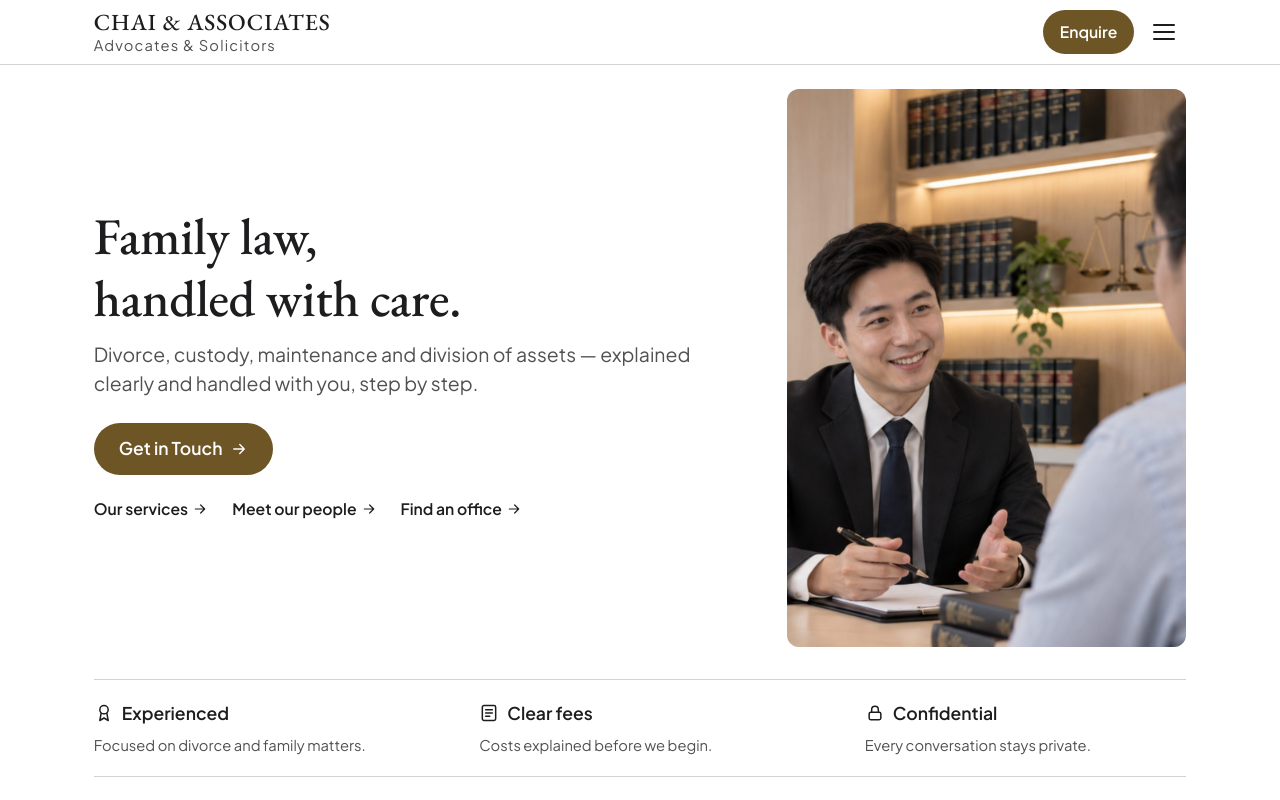
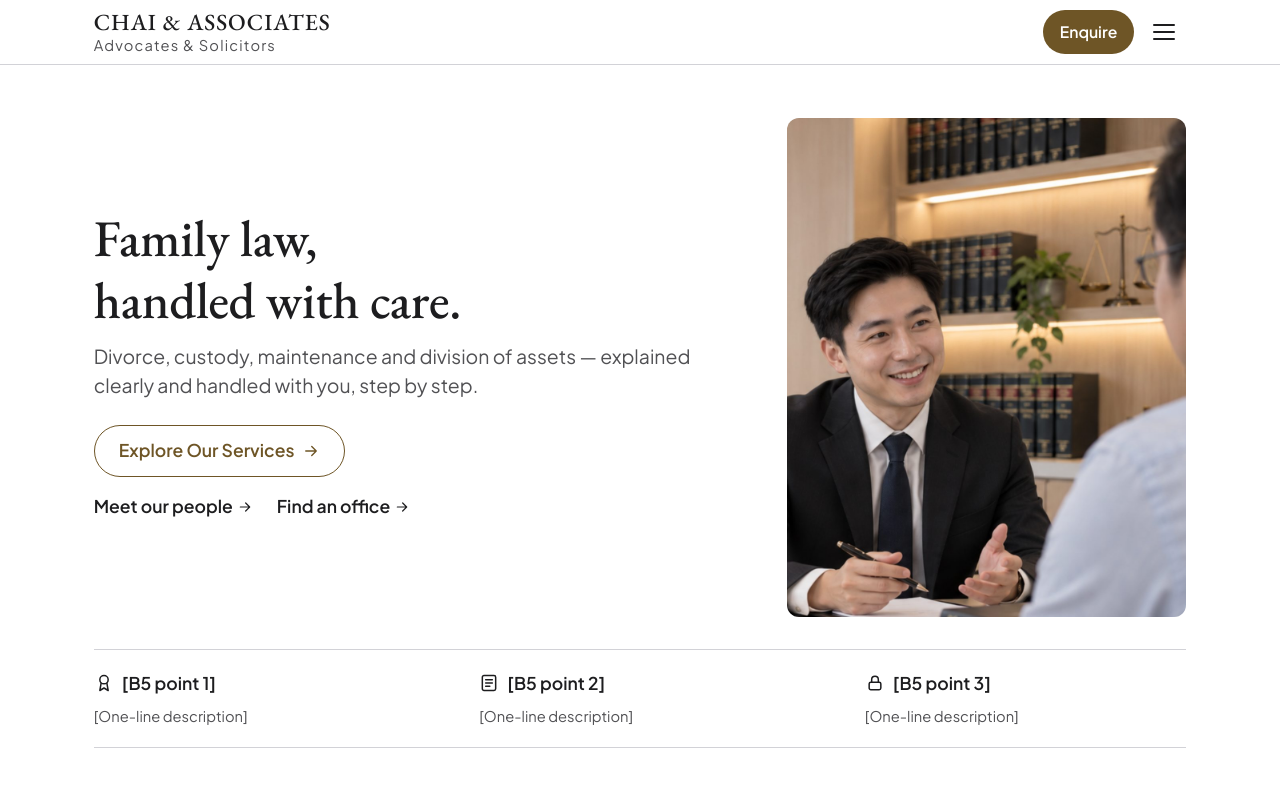
Before and after one commit to chai-associates/website, a Next.js app: page /en in a window 1280 px wide. Shown: the top 800 px of the page. Built offline with nearby package versions, Linux system fonts and the light colour scheme.

Commit message:
Homepage cleanup: hero outline CTA, B5 points, blocks only

```diff
--- a/app/[lang]/page.tsx
+++ b/app/[lang]/page.tsx
@@ -3,17 +3,15 @@
 // ───────────────────────────────────────────────────────────────
 // 区块顺序：① 首屏  ② 服务范围  ③ 我们的团队  ④ 联系我们
 //   用 Cmd + F 搜「① 首屏」等标题就能跳到该区块。
-// 样式规则：
-// · 颜色 / 字号 / 间距 只用 tokens（例如 text-ink-muted、text-lead、gap-4、md:gap-12）
-//   字号是流体的，会跟着荧幕大小自动缩放，不需要另外写手机版 / 电脑版字号
-// · 共用积木（按钮、卡片、照片卡片、滑动列）来自 globals.css
-// · 只属于这一页的调整（几栏、比例、位置）直接写在下面的 className
+// 样式规则（跟其他页一样）：
+// · 视觉样式只用 globals.css 的积木（hero、points、photo-card、scroll-row、tabs……）
+// · 只属于这一页的排版（几栏、比例、位置、高度）直接写在下面的 className
 // 律所资料、服务清单、办事处来自 lib/site.ts（全站共用）。
 // ═══════════════════════════════════════════════════════════════
 import type { Metadata } from "next";
 import Image from "next/image";
 import Link from "next/link";
-import { cities, cityOf, common, displayName, firm, initials, isLang, mapsLink, offices, roles, serviceCategories, team, whatsappLink, type Lang } from "@/lib/site";
+import { cities, cityOf, common, displayName, firm, initials, isLang, mapsLink, offices, roles, serviceCategories, team, type Lang } from "@/lib/site";
 
 // ─────────────────────────────────────────────
 // 这一页的文字（中英对照）
@@ -34,18 +32,18 @@ const text = {
       zh: "离婚、抚养权、赡养费与财产分割，我们用清楚易懂的方式陪你处理每一步。",
       en: "Divorce, custody, maintenance and division of assets — explained clearly and handled with you, step by step.",
     },
-    cta: { zh: "预约咨询", en: "Get in Touch" },
+    cta: { zh: "了解我们的服务", en: "Explore Our Services" },
     jumps: [
-      { href: "#services", label: { zh: "查看服务范围", en: "Our services" } },
       { href: "#people", label: { zh: "认识我们的团队", en: "Meet our people" } },
       { href: "#contact", label: { zh: "联系我们", en: "Find an office" } },
     ],
     image: "/images/hero/hero-bg.jpg",
     imageAlt: { zh: "律师与客户进行咨询", en: "A lawyer in a consultation with a client" },
+    // 首屏 3 点：⚠ 占位，照「律所问卷」B5 的答案替换（图示也按内容换：award / receipt / lock，或在下面 Icon 加新的）
     points: [
-      { icon: "award", title: { zh: "多年经验", en: "Experienced" }, desc: { zh: "专注离婚与家事案件，熟悉每一个程序。", en: "Focused on divorce and family matters." } },
-      { icon: "receipt", title: { zh: "收费透明", en: "Clear fees" }, desc: { zh: "开始之前先说明费用，清楚明白。", en: "Costs explained before we begin." } },
-      { icon: "lock", title: { zh: "隐私保密", en: "Confidential" }, desc: { zh: "所有咨询内容都严格保密。", en: "Every conversation stays private." } },
+      { icon: "award", title: { zh: "[B5 第 1 点]", en: "[B5 point 1]" }, desc: { zh: "[一句话说明]", en: "[One-line description]" } },
+      { icon: "receipt", title: { zh: "[B5 第 2 点]", en: "[B5 point 2]" }, desc: { zh: "[一句话说明]", en: "[One-line description]" } },
+      { icon: "lock", title: { zh: "[B5 第 3 点]", en: "[B5 point 3]" }, desc: { zh: "[一句话说明]", en: "[One-line description]" } },
     ],
   },
 
@@ -53,7 +51,6 @@ const text = {
   services: {
     tag: { zh: "服务范围", en: "Our services" },
     title: { zh: "我们可以怎么帮你", en: "How we can help" },
-    more: { zh: "了解", en: "Learn more" },
   },
 
   // ③ 我们的团队（成员资料在 lib/site.ts 的 team）
@@ -103,37 +100,37 @@ export default async function HomePage({ params }: PageProps<"/[lang]">) {
   return (
     <>
       {/* ═════════ ① 首屏 ═════════
-          占满第一个画面（扣掉页首），底部让出浮动 WhatsApp 按钮的位置。
-          左文字 : 右照片 = 1.618 : 1（黄金比例），手机和电脑都左右并排。 */}
-      <section className="flex min-h-[calc(100svh-var(--header-h))] py-6">
-        <div className="container flex flex-col gap-8">
-          <div className="grid flex-1 grid-cols-[1.618fr_1fr] gap-3 md:gap-12">
-            <div className="flex min-w-0 flex-col justify-center">
+          占满第一个画面（扣掉页首）。左文字 : 右照片 = 1.618 : 1（黄金比例），手机和电脑都左右并排。
+          照片用人像 4:5（photo-frame-portrait），窄栏里也看得清楚。 */}
+      <section className="hero flex min-h-[calc(100svh-var(--header-h))] py-6">
+        <div className="container flex flex-col justify-center gap-8">
+          <div className="grid grid-cols-[1.618fr_1fr] items-center gap-3 md:gap-12">
+            <div className="min-w-0">
               <h1>{hero.title[lang]}</h1>
-              <p className="muted mt-3 text-lead">{hero.sub[lang]}</p>
-              <div className="mt-6">
-                <a className="btn btn-cta" href={whatsappLink(lang)} target="_blank" rel="noopener">
+              <p>{hero.sub[lang]}</p>
+              <div className="btn-row">
+                <Link className="btn btn-outline" href={`/${lang}/services`}>
                   {hero.cta[lang]} <Icon name="arrow" size={18} />
-                </a>
+                </Link>
               </div>
-              <nav className="mt-3 flex flex-col items-start md:flex-row md:gap-6" aria-label={lang === "zh" ? "快速跳转" : "Jump to"}>
+              <nav className="btn-row" aria-label={lang === "zh" ? "快速跳转" : "Jump to"}>
                 {hero.jumps.map((j) => (
-                  <a key={j.href} className="text-link text-small" href={j.href}>{j.label[lang]} <Icon name="arrow" size={16} /></a>
+                  <a key={j.href} className="text-link" href={j.href}>{j.label[lang]} <Icon name="arrow" size={16} /></a>
                 ))}
               </nav>
             </div>
 
-            <div className="photo-frame min-w-0">
-              {/* objectPosition：照片焦点，保证手机窄框里律师在画面内 */}
+            <div className="photo-frame photo-frame-portrait min-w-0">
+              {/* objectPosition：照片焦点，保证窄框里律师在画面内 */}
               <Image src={hero.image} alt={hero.imageAlt[lang]} fill preload sizes="40vw" style={{ objectPosition: "30% 25%" }} />
             </div>
           </div>
 
-          <ul className="grid grid-cols-3 gap-4 border-y border-line py-5 md:gap-16">
+          <ul className="points">
             {hero.points.map((p) => (
               <li key={p.icon} className="min-w-0">
-                <p className="flex flex-col gap-1 text-body font-semibold md:flex-row md:items-center md:gap-2"><Icon name={p.icon} /> {p.title[lang]}</p>
-                <p className="muted mt-2 text-caption">{p.desc[lang]}</p>
+                <strong><Icon name={p.icon} /> {p.title[lang]}</strong>
+                <p>{p.desc[lang]}</p>
               </li>
             ))}
           </ul>
@@ -155,9 +152,9 @@ export default async function HomePage({ params }: PageProps<"/[lang]">) {
                 {c.image && <Image src={c.image} alt="" fill sizes="(min-width: 860px) 33vw, 100vw" />}
                 <div>
                   <h3>{c.title[lang]}</h3>
-                  <p className="mt-1 text-small">{c.short[lang]}</p>
+                  <p>{c.short[lang]}</p>
                 </div>
-                <span className="btn btn-light btn-sm photo-card-action">{text.services.more[lang]} <Icon name="arrow" size={16} /></span>
+                <span className="btn btn-light btn-sm photo-card-action">{common.readMore[lang]} <Icon name="arrow" size={16} /></span>
               </Link>
             ))}
           </div>
@@ -184,7 +181,7 @@ export default async function HomePage({ params }: PageProps<"/[lang]">) {
               </Link>
             ))}
           </div>
-          <p className="muted mt-3 text-caption md:hidden">{people.swipe[lang]}</p>
+          <p className="scroll-hint">{people.swipe[lang]}</p>
         </div>
       </section>
 
@@ -195,7 +192,7 @@ export default async function HomePage({ params }: PageProps<"/[lang]">) {
           <div className="section-head">
             <p className="tag">{contact.tag[lang]}</p>
             <h2>{contact.title[lang]}</h2>
-            <p className="muted mt-2 text-lead">{firm.hours[lang]}</p>
+            <p>{firm.hours[lang]}</p>
           </div>
 
           {/* 选城市：选中的变黑底，下面只显示该城市的办事处（不需要 JavaScript） */}
--- a/app/globals.css
+++ b/app/globals.css
@@ -66,6 +66,18 @@ p { max-width: var(--measure); }
 body.lang-en .quote blockquote p { font-family: var(--font-serif); letter-spacing: -0.005em; }
 .quote figcaption { margin-top: calc(var(--spacing) * 6); color: var(--color-ink-muted); font-size: var(--text-small); font-weight: 600; }
 .quote + .text-link { margin-top: calc(var(--spacing) * 4); }
+/* 首屏（首页）：大标题 → 说明（lead）→ 按钮 → 快速跳转；几栏、比例写在首页 page.tsx */
+.hero h1 + p { margin-top: calc(var(--spacing) * 3); color: var(--color-ink-muted); font-size: var(--text-lead); }
+.hero p + .btn-row { margin-top: calc(var(--spacing) * 6); }
+.hero .btn-row + .btn-row { margin-top: calc(var(--spacing) * 2); gap: 0 calc(var(--spacing) * 6); } /* 快速跳转：换行时上下不再加距离（链接本身已有 44px 高） */
+/* 重点三栏（首屏下方）：上下细线，每一点 = 图示 + 标题（strong）→ 灰色小字说明 */
+.points { display: grid; grid-template-columns: repeat(3, minmax(0, 1fr)); gap: calc(var(--spacing) * 4); padding: calc(var(--spacing) * 5) 0; border-block: 1px solid var(--color-line); }
+.points strong { display: flex; flex-direction: column; gap: calc(var(--spacing) * 1); font-weight: 600; }
+.points strong + p { margin-top: calc(var(--spacing) * 2); color: var(--color-ink-muted); font-size: var(--text-caption); }
+@media (min-width: 860px) {
+  .points { gap: calc(var(--spacing) * 16); }
+  .points strong { flex-direction: row; align-items: center; gap: calc(var(--spacing) * 2); }
+}
 /* 一组一组往下排（例如多个横线标题 + 内容） */
 .stack { display: grid; grid-template-columns: minmax(0, 1fr); gap: calc(var(--spacing) * 12); } /* minmax(0, 1fr)：里面的滑动列、长字不会把整页撑宽 */
 /* 正文段落（个人介绍、离婚百科文章）：段落 · 小标题 h2 · 清单 ul */
@@ -137,9 +149,11 @@ body.lang-en .quote blockquote p { font-family: var(--font-serif); letter-spacin
 .photo-card > img { z-index: -2; object-fit: cover; }
 .photo-card > img { transition: transform var(--motion) var(--ease); }
 .photo-card:hover > img { transform: scale(1.03); }
+.photo-card h3 + p { margin-top: calc(var(--spacing) * 1); font-size: var(--text-small); }
 .photo-card-action { align-self: flex-end; }
-/* 照片框：圆角裁切的照片 */
-.photo-frame { position: relative; overflow: hidden; border-radius: var(--radius-md); background: var(--color-subtle); }
+/* 照片框：圆角裁切的照片。品牌语法 6：默认场景 3:2；加 photo-frame-portrait = 人像 4:5 */
+.photo-frame { position: relative; overflow: hidden; aspect-ratio: 3 / 2; border-radius: var(--radius-md); background: var(--color-subtle); }
+.photo-frame-portrait { aspect-ratio: 4 / 5; }
 .photo-frame > img { object-fit: cover; }
 
 /* ── 积木：人物卡片（照片 4:5 → 名字 → 职位 → 办事处 · 语言） ── */
@@ -193,8 +207,11 @@ body.lang-en .quote blockquote p { font-family: var(--font-serif); letter-spacin
 .scroll-row { display: grid; grid-auto-flow: column; grid-auto-columns: 76%; gap: calc(var(--spacing) * 4); overflow-x: auto; scroll-snap-type: x mandatory; scrollbar-width: none; }
 .scroll-row::-webkit-scrollbar { display: none; }
 .scroll-row > * { scroll-snap-align: start; }
+/* 滑动提示：只在手机显示（电脑是网格，不用滑） */
+.scroll-row + .scroll-hint { margin-top: calc(var(--spacing) * 3); color: var(--color-ink-muted); font-size: var(--text-caption); }
 @media (min-width: 860px) {
   .scroll-row { grid-auto-flow: row; grid-template-columns: repeat(var(--cols, 3), minmax(0, 1fr)); overflow: visible; }
+  .scroll-hint { display: none; }
 }
 
 /* ── 积木：分页选择（例如城市）──────────────────────
```
Also changed, not shown: app/[lang]/styleguide/page.tsx (+19 -5 lines).
